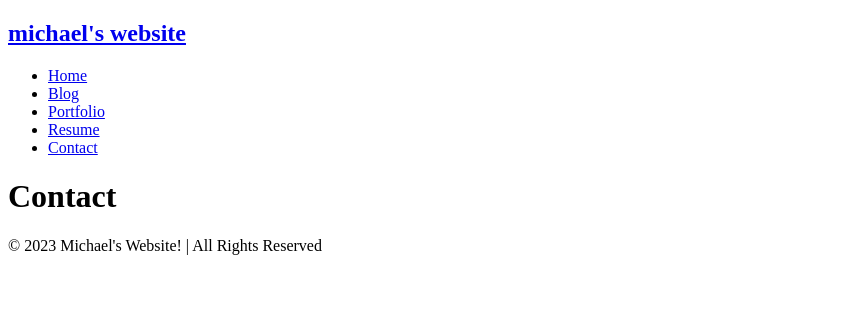
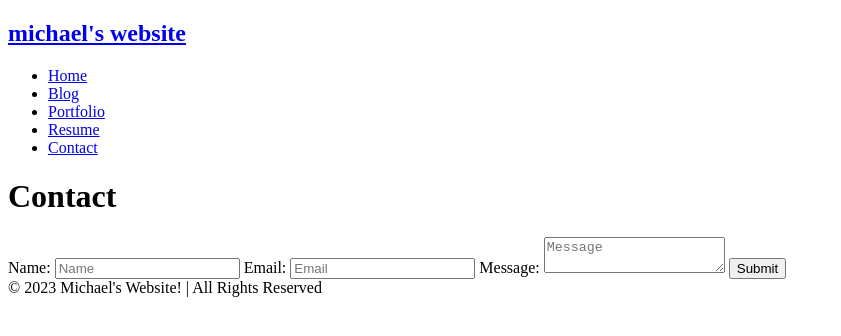
Before and after one commit to michaelmurrayiv/michaelmurrayiv.github.io, a plain HTML site: page contact.html in a window 1280 px wide. Shown: the whole page, without its empty margins (0-841 px from the left). Drawn offline with Linux system fonts and the light colour scheme.

Commit message:
feat: added form to contact.html that intakes a name, email, and message, and has a submit button: :

```diff
--- a/contact.html
+++ b/contact.html
@@ -18,6 +18,20 @@
           </nav>
         <main>
             <h1 class="page-title">Contact</h1>
+            <form id="contact-form">
+                <label for="name">Name:</label>
+                <input type="text" id="name" name="name" placeholder="Name" required />
+                <label for="email">Email:</label>
+                <input type="email" id="email" name="email" placeholder="Email" />
+                <label for="message">Message:</label>
+                <textarea
+                    id="message"
+                    name="message"
+                    placeholder="Message"
+                    required
+                ></textarea>
+                <input type="submit" value="Submit" />
+            </form>
         </main>
         <footer class="footer">
             © 2023 Michael's Website! | All Rights Reserved
```
